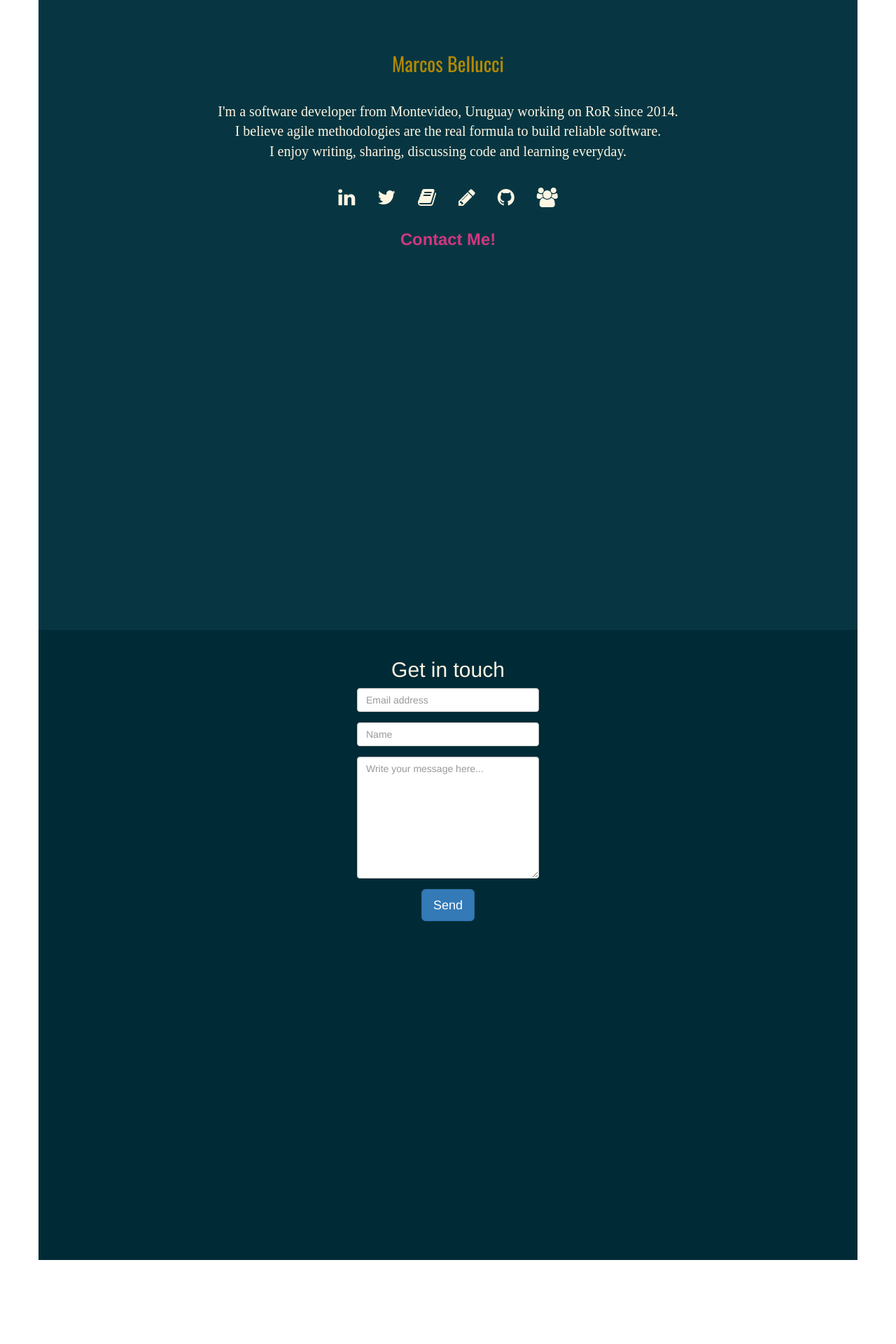
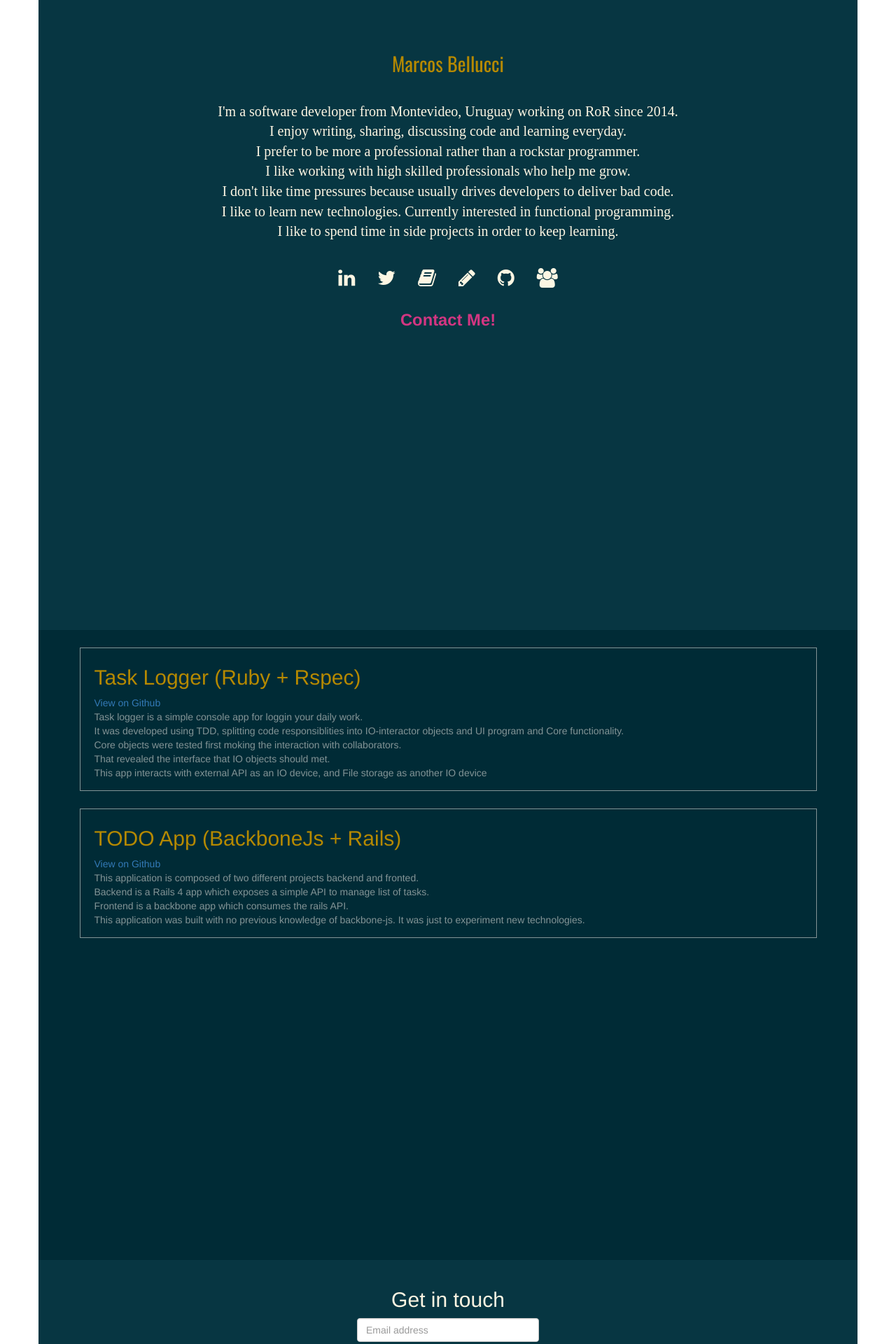
Before and after one commit to delbetu/delbetu.github.io, a Jekyll site: the page built from index.html, in a window 1280 px wide. Shown: the top 1920 px of the page at 70% size. Built offline with Jekyll 4.4.1, drawn with Linux system fonts in a browser that asks for light colours; nearby versions of some CDN libraries; before the commit the page ends 1800 px from its top, so only the background shows below that.

Commit message:
Add sample code section and modify presentation text

```diff
--- a/_sass/_contact-form.sass
+++ b/_sass/_contact-form.sass
@@ -1,5 +1,5 @@
 .contact-form-container
-  background: $my_base03
+  background: $my_base02
 
 #contact-form
   padding: 20px
--- a/_sass/_presentation-card.sass
+++ b/_sass/_presentation-card.sass
@@ -1,9 +1,5 @@
 .full-screen
-  height: 100vh
-
-@media screen and (max-width: 350px)
-  .full-screen
-    height: 630px
+  min-height: 100vh
 
 #presentation-card
   background-color: $my_base02
--- /dev/null
+++ b/_sass/_sample-code-container.sass
@@ -0,0 +1,12 @@
+.sample-code-container
+  background: $my_base03
+
+.sample-code-card
+  h2
+    color: $my_yellow
+  padding: 5px 20px
+  color: $my_base0
+  margin: 25px auto
+  max-width: 90%
+  border: solid 1px
+  text-align: left
--- a/assets/javascript/main.js
+++ b/assets/javascript/main.js
@@ -4,13 +4,27 @@ function scrollTo(number) {
   );
 }
 
+function goToSection(number) {
+  var scrollSize = 0;
+  for (var i = 0; i < number; i++) {
+    var section = $(".full-screen")[i];
+    var sectionLength = $(section).outerHeight();
+    console.log(sectionLength);
+    scrollSize += $(section).outerHeight();
+  }
+  scrollTo(scrollSize);
+}
+
 $(document).ready(function() {
   $('[data-toggle="tooltip"]').tooltip();
 
-  $(".hire-me").click(function(event) {
+  $("#hire-me-button").click(function(event) {
     event.preventDefault();
+    goToSection(2);
+  });
 
-    var screenSize = $(".full-screen").outerHeight();
-    scrollTo(screenSize);
+  $("#sample-code-link").click(function(event) {
+    event.preventDefault();
+    goToSection(1);
   });
 });
--- a/assets/stylesheets/main.sass
+++ b/assets/stylesheets/main.sass
@@ -3,4 +3,5 @@
 
 @import "colors"
 @import "presentation-card"
+@import "sample-code-container"
 @import "contact-form"
--- a/index.html
+++ b/index.html
@@ -11,8 +11,12 @@ layout: default
     <div class="row">
       <p>
         I'm a software developer from Montevideo, Uruguay working on RoR since 2014.<br>
-        I believe agile methodologies are the real formula to build reliable software.<br>
         I enjoy writing, sharing, discussing code and learning everyday.<br>
+        I prefer to be more a professional rather than a rockstar programmer.<br>
+        I like working with high skilled professionals who help me grow.<br>
+        I don't like time pressures because usually drives developers to deliver bad code.<br>
+        I like to learn new technologies. Currently interested in functional programming.<br>
+        I like to spend time in side projects in order to keep learning.<br>
       </p>
     </div>
 
@@ -44,7 +47,36 @@ layout: default
     </div>
 
     <div class="row">
-      <a href="#" class="hire-me">Contact Me!</a>
+      <a href="#" class="hire-me" id="hire-me-button">Contact Me!</a>
+    </div>
+  </div>
+
+  <div class="row full-screen sample-code-container">
+    <div class="sample-code-card">
+      <h2> Task Logger (Ruby + Rspec)</h2>
+      <a href="https://github.com/delbetu/task_logger">View on Github</a>
+      <div class="description">
+        <p>
+        Task logger is a simple console app for loggin your daily work.<br>
+        It was developed using TDD, splitting code responsiblities into IO-interactor objects and UI program and Core functionality.<br>
+        Core objects were tested first moking the interaction with collaborators.<br>
+        That revealed the interface that IO objects should met.<br>
+        This app interacts with external API as an IO device, and File storage as another IO device<br>
+        </p>
+      </div>
+    </div>
+
+    <div class="sample-code-card">
+      <h2> TODO App (BackboneJs + Rails)</h2>
+      <a href="https://github.com/delbetu/todo-app">View on Github</a>
+      <div class="description">
+        <p>
+        This application is composed of two different projects backend and fronted.<br>
+        Backend is a Rails 4 app which exposes a simple API to manage list of tasks.<br>
+        Frontend is a backbone app which consumes the rails API.<br>
+        This application was built with no previous knowledge of backbone-js. It was just to experiment new technologies.<br>
+        </p>
+      </div>
     </div>
   </div>
 
```
Also changed, not shown: other parts of index.html (+1 -2 lines).
